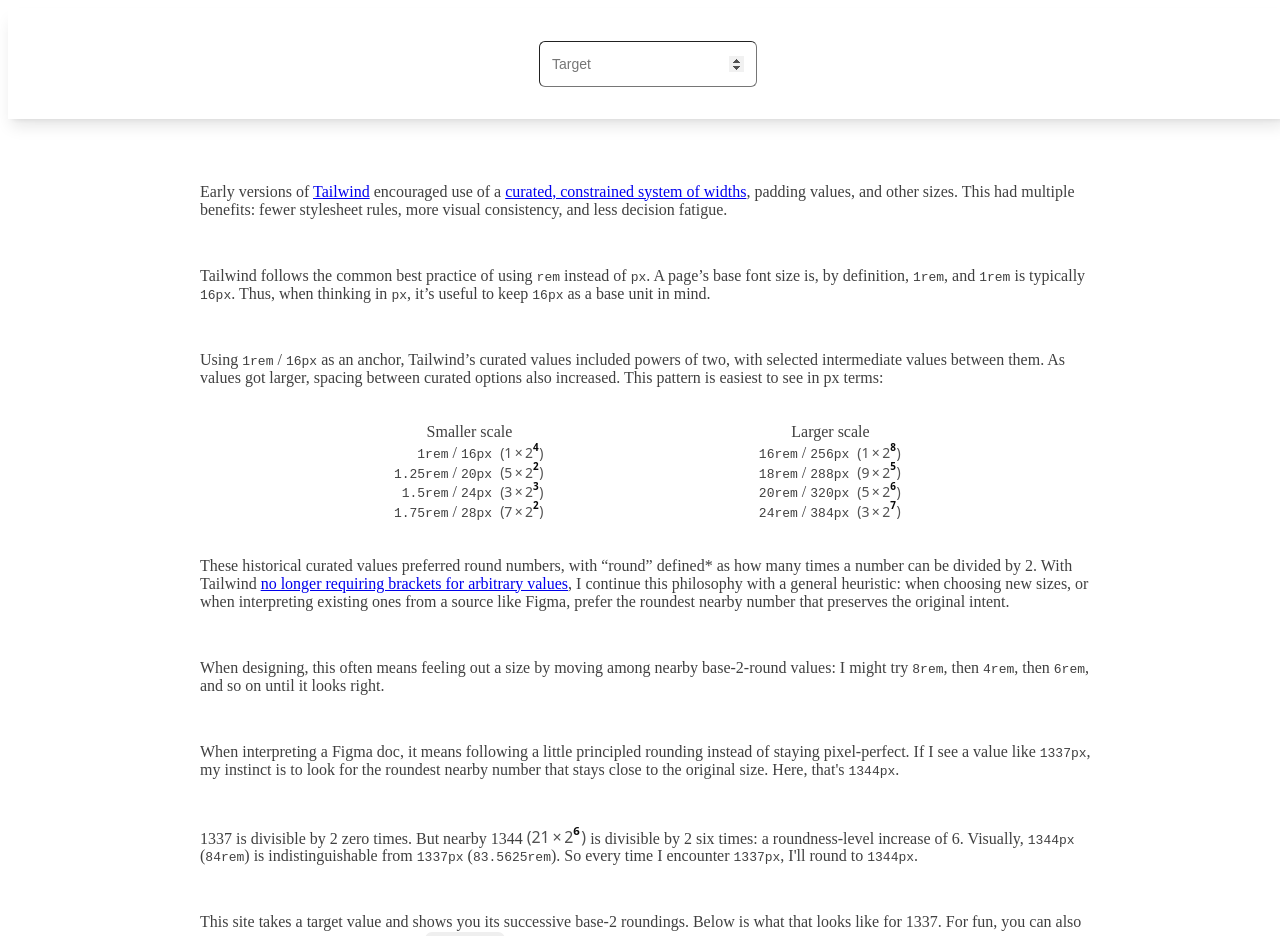
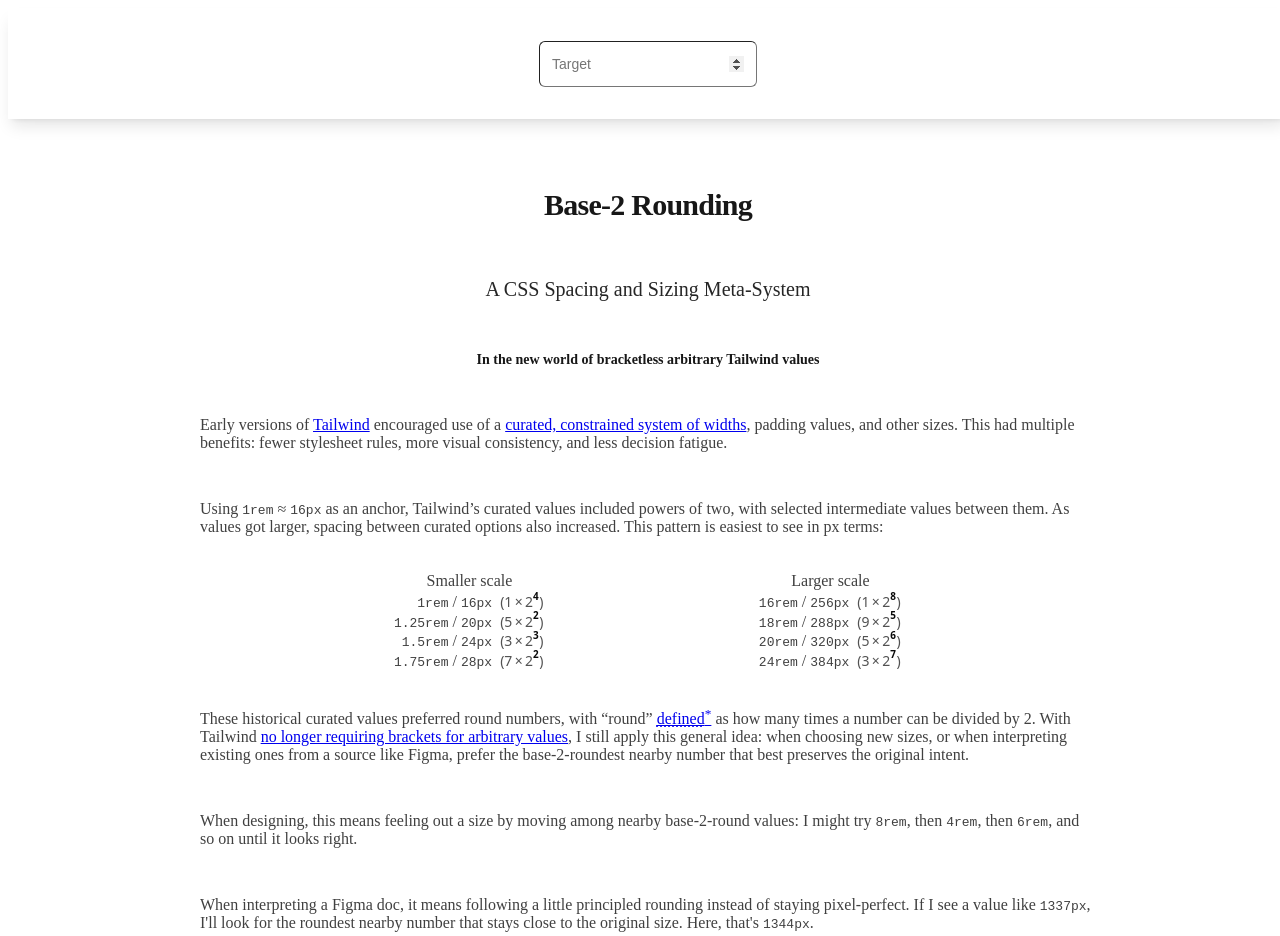
Before and after one commit to jfrancos/objectivelyround, a Svelte app: page / in a window 1280 px wide. Shown: the top 936 px of the page. Built offline with nearby package versions, Linux system fonts and the light colour scheme.

Commit message:
Add title, remove 2nd <p>

```diff
--- a/index.html
+++ b/index.html
@@ -1,5 +1,5 @@
 <!doctype html>
-<html lang="en" class="w-full">
+<html lang="en" class="w-full scroll-pt-28">
   <head>
     <meta charset="UTF-8" />
     <!-- <link rel="icon" type="image/svg+xml" href="/vite.svg" /> -->
--- a/src/App.svelte
+++ b/src/App.svelte
@@ -130,6 +130,17 @@
     <div
       class="max-w-224 mx-auto pt-12 pb-4 flex flex-col gap-4 text-neutral-700 px-4 md:px-8"
     >
+      <h1
+        class="text-3xl font-bold tracking-tight text-center color-neutral-900"
+      >
+        Base-2 Rounding
+      </h1>
+      <h2 class="text-xl text-neutral-800 text-center font-medium">
+        A CSS Spacing and Sizing Meta-System
+      </h2>
+      <h3 class="text-center text-sm text-neutral-900">
+        In the new world of bracketless arbitrary Tailwind values
+      </h3>
       <p>
         Early versions of <a
           rel="noreferrer"
@@ -148,18 +159,18 @@
         stylesheet rules, more visual consistency, and less decision fatigue.
       </p>
 
-      <p>
+      <!-- <p>
         Tailwind follows the common best practice of using <code>rem</code>
         instead of <code>px</code>. A page’s base font size is, by definition,
         <code>1rem</code>, and <code>1rem</code> is typically <code>16px</code>.
         Thus, when thinking in <code>px</code>, it’s useful to keep
         <code>16px</code> as a base unit in mind.
-      </p>
+      </p> -->
 
       <p>
-        Using <RemPx px={16} /> as an anchor, Tailwind’s curated values included
-        powers of two, with selected intermediate values between them. As values
-        got larger, spacing between curated options also increased. This pattern
+        Using <RemPx px={16} symbol="≈" /> as an anchor, Tailwind’s curated values
+        included powers of two, with selected intermediate values between them. As
+        values got larger, spacing between curated options also increased. This pattern
         is easiest to see in px terms:
       </p>
 
@@ -199,20 +210,24 @@
 
       <p>
         These historical curated values preferred round numbers, with “round”
-        defined* as how many times a number can be divided by 2. With Tailwind <a
+        <a href="#note-base-2-round" id="ref-base-2-round">
+          <span class="underline decoration-dotted">defined</span><sup>*</sup>
+        </a>
+        as how many times a number can be divided by 2. With Tailwind
+        <a
           rel="noreferrer"
           class="underline"
           target="_blank"
           href="https://x.com/adamwathan/status/1847360035548012856"
           >no longer requiring brackets for arbitrary values</a
-        >, I continue this philosophy with a general heuristic: when choosing
-        new sizes, or when interpreting existing ones from a source like Figma,
-        prefer the roundest nearby number that preserves the original intent.
+        >, I still apply this general idea: when choosing new sizes, or when
+        interpreting existing ones from a source like Figma, prefer the
+        base-2-roundest nearby number that best preserves the original intent.
       </p>
 
       <p>
-        When designing, this often means feeling out a size by moving among
-        nearby base-2-round values: I might try <code>8rem</code>, then
+        When designing, this means feeling out a size by moving among nearby
+        base-2-round values: I might try <code>8rem</code>, then
         <code>4rem</code>, then <code>6rem</code>, and so on until it looks
         right.
       </p>
@@ -220,9 +235,8 @@
       <p>
         When interpreting a Figma doc, it means following a little principled
         rounding instead of staying pixel-perfect. If I see a value like
-        <code>1337px</code>, my instinct is to look for the roundest nearby
-        number that stays close to the original size. Here, that's
-        <code>1344px</code>.
+        <code>1337px</code>, I'll look for the roundest nearby number that stays
+        close to the original size. Here, that's <code>1344px</code>.
       </p>
 
       <p>
@@ -233,8 +247,8 @@
           class="-mr-0.375"
         /> is divisible by 2 six times: a roundness-level increase of 6. Visually,
         <code>1344px</code> (<code>84rem</code>) is indistinguishable from
-        <code>1337px</code> (<code>83.5625rem</code>). So every time I encounter
-        <code>1337px</code>, I'll round to <code>1344px</code>.
+        <code>1337px</code> (<code>83.5625rem</code>). So if I ever encounter
+        <code>1337px</code>, I'll nudge that to <code>1344px</code>.
       </p>
 
       <p>
@@ -258,12 +272,13 @@
         >.
       </p>
 
-      <p class="text-xs">
+      <p class="text-xs" id="note-base-2-round">
         * Roundness is always relative to a base. In base 10, successive
         roundings of 1337 are 1340, 1300, and 1000: each step increases the
         number of times it can be divided by 10. Defining roundness by how many
         times a number can be divided by 2 just means we’re rounding in base 2
         (the smallest base for which rounding has meaning) instead of base 10.
+        <a href="#ref-base-2-round" aria-label="Back to reference">↩</a>
       </p>
     </div>
     <div class="flex justify-center py-4 font-medium">Target = 1337</div>
@@ -315,3 +330,10 @@
     </div>
   {/each}
 </main>
+
+<!-- footnote https://chatgpt.com/c/69cd4936-9880-8333-a056-81a4c0d0f0be
+ suggestions https://chatgpt.com/c/69c9c35a-2168-832e-86c9-2733ebfa37fc
+// other domains?
+// linkedin?
+input size?
+// awesome sites? -->
--- a/src/RemPx.svelte
+++ b/src/RemPx.svelte
@@ -1,5 +1,5 @@
 <script lang="ts">
-    const { px } = $props();
+    const { px, symbol = "/" } = $props<{ px: number; symbol?: string }>();
 </script>
 
-<span><code>{px / 16}rem</code> / <code>{px}px</code></span>
+<span><code>{px / 16}rem</code> {symbol} <code>{px}px</code></span>
--- a/src/lib/utils.ts
+++ b/src/lib/utils.ts
@@ -62,7 +62,3 @@ export const round = (target: number, base: number) => {
 		.map((item) => ({ ...item, rank: exp - item.exp - 1 }))
 		.toSorted((a, b) => a.num - b.num);
 };
-
-// other domains?
-// linkedin?
-// awesome sites?
```
